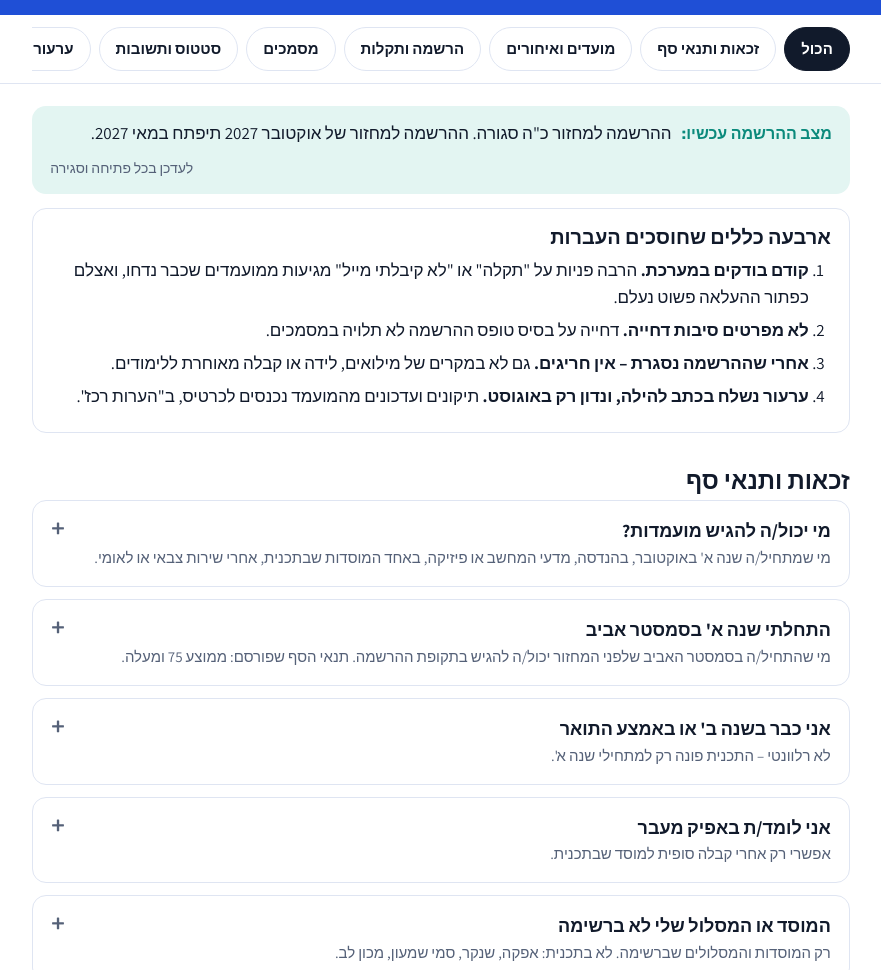
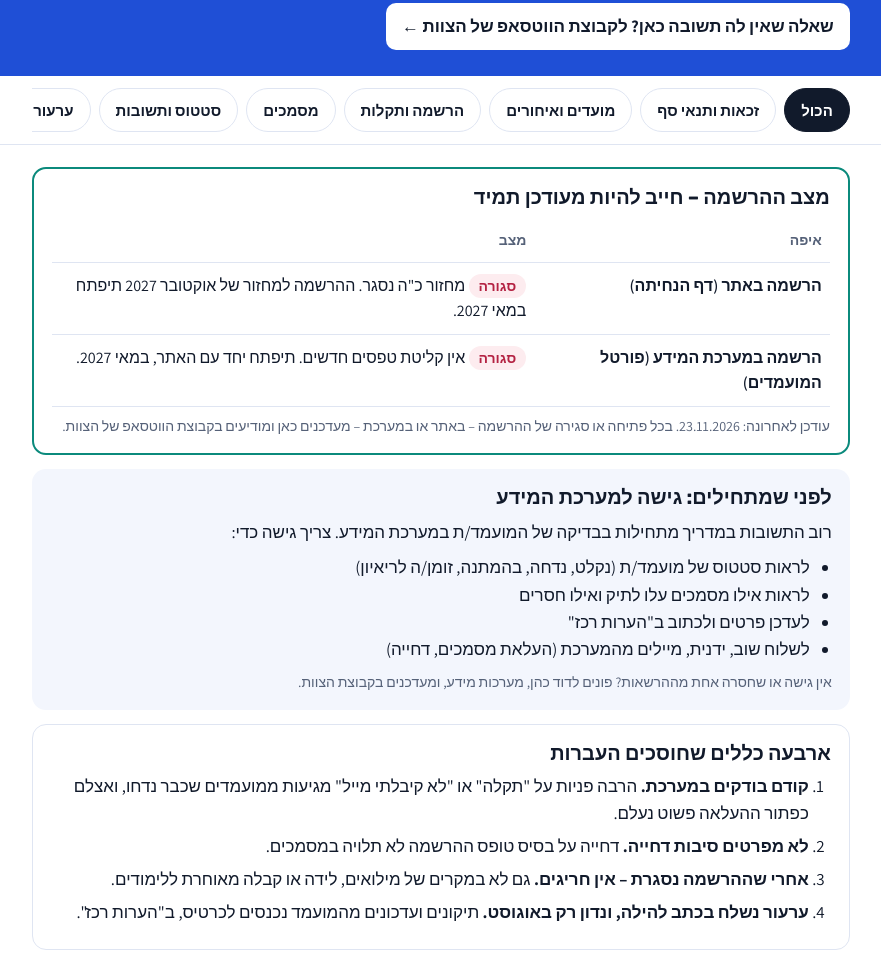
Before and after one commit to atidim-1/atidim, a plain HTML site: page miyun/index.html in a window 1280 px wide. Shown: the part 252-1222 px from the top of the page, without its empty margins (199-1080 px from the left). Drawn offline with Linux system fonts and the light colour scheme.

Commit message:
מדריך מיון: הסרת כלי ריאיון, קישור לקבוצת הצוות, מצב הרשמה באתר ובמערכת, גישה למערכת המידע
Co-Authored-By: Claude Opus 5.5 <noreply@anthropic.com>
Claude-Session: https://claude.ai/code/session_01P3N1Qbb5Ugvho32cgoL7q2

```diff
--- a/miyun/index.html
+++ b/miyun/index.html
@@ -41,6 +41,16 @@ nav{position:sticky;top:0;z-index:5;background:var(--bg);border-bottom:1px solid
 .now{margin:22px 0 0;background:var(--goSoft);border-radius:14px;padding:14px 18px;display:flex;gap:10px;flex-wrap:wrap;align-items:baseline}
 .now b{font:700 16px Rubik,sans-serif;color:var(--go)}
 .now small{color:var(--mute);font-size:14px;margin-inline-start:auto}
+.status{margin:22px 0 0;border:2px solid var(--go);border-radius:14px;padding:16px 18px}
+.status h2,.access h2{margin:0 0 10px;font-size:20px}
+.status table td:first-child{font-weight:600;width:38%}
+.badge{display:inline-block;font-weight:700;border-radius:999px;padding:1px 10px;font-size:14px}
+.badge.off{background:var(--warnSoft);color:var(--warn)}.badge.on{background:var(--goSoft);color:var(--go)}
+.status small,.access small{display:block;color:var(--mute);font-size:14px;margin-top:8px}
+.access{margin:14px 0 0;background:var(--panel);border-radius:14px;padding:16px 18px}
+.access ul{margin:0;padding-inline-start:22px}
+.wa{display:inline-flex;align-items:center;gap:8px;margin-top:14px;background:#fff;color:#111a2b;font-weight:700;text-decoration:none;border-radius:10px;padding:10px 16px;min-height:44px}
+.wa:focus-visible{outline:3px solid #fff;outline-offset:2px}
 .rules{margin:14px 0 0;border:1px solid var(--line);border-radius:14px;padding:16px 18px}
 .rules h2{margin:0 0 8px;font-size:20px}
 .rules ol{margin:0;padding-inline-start:22px}.rules li{margin-bottom:6px}
@@ -91,12 +101,34 @@ footer{border-top:1px solid var(--line);margin-top:40px;padding:20px 0 40px;font
    <input id="s" type="search" placeholder="חיפוש: שומת מס, אפקה, קוד SMS, ערעור…" aria-label="חיפוש שאלה">
    <label class="sig">חתימה:<input id="sig" value="הדר" aria-label="שם לחתימה"></label>
   </div>
+  <a class="wa" href="https://chat.whatsapp.com/BAKtJpRYbCKCXt6iM0INDG" target="_blank" rel="noopener">שאלה שאין לה תשובה כאן? לקבוצת הווטסאפ של הצוות ←</a>
  </div>
 </header>
 <nav><div class="wrap"><div class="chips" id="chips"></div></div></nav>
 
 <div class="wrap" id="top">
- <div class="now"><b>מצב ההרשמה עכשיו:</b> ההרשמה למחזור כ"ה סגורה. ההרשמה למחזור של אוקטובר 2027 תיפתח במאי 2027. <small>לעדכן בכל פתיחה וסגירה</small></div>
+ <section class="status" aria-labelledby="st">
+  <h2 id="st">מצב ההרשמה – חייב להיות מעודכן תמיד</h2>
+  <table class="stack">
+   <thead><tr><th>איפה</th><th>מצב</th></tr></thead>
+   <tbody>
+    <tr><td>הרשמה באתר (דף הנחיתה)</td><td><span class="badge off">סגורה</span> מחזור כ"ה נסגר. ההרשמה למחזור של אוקטובר 2027 תיפתח במאי 2027.</td></tr>
+    <tr><td>הרשמה במערכת המידע (פורטל המועמדים)</td><td><span class="badge off">סגורה</span> אין קליטת טפסים חדשים. תיפתח יחד עם האתר, במאי 2027.</td></tr>
+   </tbody>
+  </table>
+  <small>עודכן לאחרונה: 23.11.2026. בכל פתיחה או סגירה של ההרשמה – באתר או במערכת – מעדכנים כאן ומודיעים בקבוצת הווטסאפ של הצוות.</small>
+ </section>
+ <section class="access" aria-labelledby="ac">
+  <h2 id="ac">לפני שמתחילים: גישה למערכת המידע</h2>
+  <p style="margin:0 0 8px">רוב התשובות במדריך מתחילות בבדיקה של המועמד/ת במערכת המידע. צריך גישה כדי:</p>
+  <ul>
+   <li>לראות סטטוס של מועמד/ת (נקלט, נדחה, בהמתנה, זומן/ה לריאיון)</li>
+   <li>לראות אילו מסמכים עלו לתיק ואילו חסרים</li>
+   <li>לעדכן פרטים ולכתוב ב"הערות רכז"</li>
+   <li>לשלוח שוב, ידנית, מיילים מהמערכת (העלאת מסמכים, דחייה)</li>
+  </ul>
+  <small>אין גישה או שחסרה אחת מההרשאות? פונים לדוד כהן, מערכות מידע, ומעדכנים בקבוצת הצוות.</small>
+ </section>
  <div class="rules">
   <h2>ארבעה כללים שחוסכים העברות</h2>
   <ol>
@@ -122,34 +154,21 @@ footer{border-top:1px solid var(--line);margin-top:40px;padding:20px 0 40px;font
    <tr><td>סטודנטים שכבר בתכנית (תשלומים, ממוצע, הקפאה, אישור מלגה)</td><td>הרכזת המלווה שמופיעה במייל הקבלה</td></tr>
    <tr><td>תקלה במערכת שאינה קשורה לדחייה</td><td>דוד כהן, מערכות מידע – עם צילום מסך ות"ז</td></tr>
    <tr><td>מייל דיוור או SMS שלא הגיע גם אחרי שליחת התבנית</td><td>יונה</td></tr>
-   <tr><td>מועדי ריאיון חסרים, שיחה עם בוגרים, שיתופי פעולה, ספקים, גופים חיצוניים</td><td>הילה</td></tr>
+   <tr><td>מועדי ריאיון חסרים, מקרה שלא מופיע במדריך, שיחה עם בוגרים, שיתופי פעולה, ספקים, גופים חיצוניים</td><td><a href="https://chat.whatsapp.com/BAKtJpRYbCKCXt6iM0INDG" target="_blank" rel="noopener">קבוצת הווטסאפ של הצוות</a></td></tr>
    <tr><td>מייל חשוד (מכתב התראה משפטי עם קישור, בקשת תשלום)</td><td>לא ללחוץ על קישורים; להעביר למערכות מידע</td></tr>
   </tbody>
  </table>
 </section>
 
-<section class="wrap" data-cat="interview" id="tools">
- <h2>כלים לריאיון</h2>
- <p class="sub">לשימוש פנימי בזמן הריאיון – לא לשליחה למועמדים.</p>
- <div class="grid">
-  <div class="box"><h3>שאלות מרכזיות</h3><ul>
-   <li><b>מוטיבציה:</b> למה בחרת במסלול הלימודים?</li>
-   <li><b>קריירה:</b> איפה את/ה רואה את עצמך בעוד חמש שנים?</li>
-   <li><b>התמדה:</b> ספר/י על יעד שהשגת למרות קושי.</li></ul></div>
-  <div class="box good"><h3>סימנים חיוביים</h3><ul>
-   <li>מוטיבציה גבוהה</li><li>מודעות עצמית</li><li>רצון להתפתח</li></ul></div>
-  <div class="box bad"><h3>סימני אזהרה</h3><ul>
-   <li>חוסר מחויבות</li><li>חוסר התאמה לתנאי הסף</li><li>מסמכים לא עקביים</li></ul></div>
- </div>
-</section>
-<p class="empty wrap" id="empty">לא נמצאה שאלה מתאימה. אם זו שאלה חדשה – שווה להוסיף אותה למדריך אחרי שיש עליה תשובה.</p>
+
+<p class="empty wrap" id="empty">לא נמצאה שאלה מתאימה. שואלים ב<a href="https://chat.whatsapp.com/BAKtJpRYbCKCXt6iM0INDG" target="_blank" rel="noopener">קבוצת הווטסאפ של הצוות</a>, ואחרי שיש תשובה – מוסיפים אותה למדריך.</p>
 
 <footer class="wrap">חלקים מסומנים <span class="ph">כך</span> משלימים לפני השליחה, ומשפט מסומן שלם – בוחרים אם הוא מתאים. מבוסס על ההתכתבויות בתיבת info2022 בשנים 2025–2026.</footer>
 
 <script>
 {
 const T1="https://tinyurl.com/37rdzmyy",T2="https://tinyurl.com/sap3cnky",HILA="Hilaz@atidim.org.il";
-const CATS=[["all","הכול"],["elig","זכאות ותנאי סף"],["dates","מועדים ואיחורים"],["tech","הרשמה ותקלות"],["docs","מסמכים"],["status","סטטוס ותשובות"],["appeal","ערעורים וחריגים"],["route","למי מעבירים"],["interview","כלים לריאיון"]];
+const CATS=[["all","הכול"],["elig","זכאות ותנאי סף"],["dates","מועדים ואיחורים"],["tech","הרשמה ותקלות"],["docs","מסמכים"],["status","סטטוס ותשובות"],["appeal","ערעורים וחריגים"],["route","למי מעבירים"]];
 const ITEMS=[
 // זכאות
 {c:"elig",q:"מי יכול/ה להגיש מועמדות?",k:"תנאי סף זכאות מתאים",rule:"מי שמתחיל/ה שנה א' באוקטובר, בהנדסה, מדעי המחשב או פיזיקה, באחד המוסדות שבתכנית, אחרי שירות צבאי או לאומי.",
@@ -164,7 +183,7 @@ const ITEMS=[
  ch:"אפיק ספיר←בן גוריון: אפשר להגיש אחרי המעבר לבן גוריון, אם יש התאמה לפרופיל. אפיק מהאוניברסיטה הפתוחה כשהמועמד כבר באמצע התואר – לא רלוונטי."},
 {c:"elig",q:"המוסד או המסלול שלי לא ברשימה",k:"אפקה שנקר סמי שמעון מכון לב ספיר מסלול מוסד רשימה",rule:"רק המוסדות והמסלולים שברשימה. לא בתכנית: אפקה, שנקר, סמי שמעון, מכון לב.",
  m:"התכנית פועלת במוסדות ובמסלולים שנקבעו מראש, ו‹המוסד/המסלול› לא נכלל בהם, ולכן לצערנו לא נוכל להתקדם בתהליך.\nרשימת המוסדות והמסלולים המלאה: "+T1,
- ch:"אושרו בעבר: ביואינפורמטיקה (ת\"א), הנדסה כימית (טכניון). לא אושרו: חקלאות ואגרונומיה, טכנולוגיות דיגיטליות ברפואה (HIT). רק אם המסלול חדש ולא ברור – בודקים עם הילה."},
+ ch:"אושרו בעבר: ביואינפורמטיקה (ת\"א), הנדסה כימית (טכניון). לא אושרו: חקלאות ואגרונומיה, טכנולוגיות דיגיטליות ברפואה (HIT). רק אם המסלול חדש ולא ברור – שואלים בקבוצת הצוות."},
 {c:"elig",q:"לא שירתתי בצבא / עתודה / דחיתי את הגיוס",k:"שירות צבאי עתודה דחיית שירות לאומי פטור",rule:"התכנית מחייבת שירות צבאי או לאומי. מועמד/ת מרקע חרדי – מעבירים להדס.",
  m:"תכנית עתידים לתעשייה ולהייטק מיועדת לסטודנטים לאחר שירות צבאי או שירות לאומי, ולכן לצערנו לא נוכל להתקדם בתהליך.\nמאחלות לך הצלחה רבה בלימודים.",
  ch:"לא שולחים את המייל הזה אם המועמד/ת מרקע חרדי – מעבירים להדס, שם בוחנים את המקרה. סטודנט לפני גיוס – מדור מלגות."},
@@ -177,7 +196,7 @@ const ITEMS=[
  m:"את/ה מופיע/ה במערכת שלנו כבוגר/ת קדם עתידים. ההרשמה למחזור הרלוונטי לך תיפתח ב־‹מאי 2027›, ואין צורך להכין מסמכים כבר עכשיו. נשמח לראות אותך!"},
 {c:"elig",q:"STEP UP, TakeOff ומלגות נוספות",k:"סטפ אפ STEP UP TakeOff טייקאוף ממדים מלגה נוספת שילוב",rule:"STEP UP ו־TakeOff הם חלק מעתידים לתעשייה ולהייטק – נרשמים באותו טופס. מלגת ממדים ללימודים משתלבת.",
  m:"נבחרת STEP UP מיועדת למי שמתקבלות לתכנית עתידים לתעשייה ולהייטק, ומסלול TakeOff לחיילים בודדים משולב בתוך התכנית. בשני המקרים נרשמים דרך טופס ההרשמה הרגיל, ובאותם מוסדות: "+T2,
- ch:"שאלות על אופן העברת הכסף או שילוב עם מלגות אחרות (חוץ מממדים) – להילה."},
+ ch:"שאלות על אופן העברת הכסף או שילוב עם מלגות אחרות (חוץ מממדים) – בקבוצת הצוות."},
 // מועדים
 {c:"dates",q:"מתי ההרשמה נפתחת?",k:"פתיחה מתי נפתח הרשמה שנה הבאה",rule:"נפתחת במאי. מתחילת אוגוסט – על בסיס מקום פנוי. נסגרת באמצע ספטמבר.",
  m:"ההרשמה לתכנית נפתחת בכל שנה במאי. ההרשמה למחזור של אוקטובר ‹2027› תיפתח ב־‹מאי 2027›.\nכל הפרטים ותנאי הסף: "+T1},
@@ -205,7 +224,7 @@ const ITEMS=[
 {c:"tech",q:"אני בחו\"ל ולא מקבל/ת את קוד ה־SMS",k:"חו\"ל חול קוד אימות סים טלפון לא זמין",sys:"בודקים סטטוס קודם.",
  rule:"הקוד נשלח רק לטלפון. במקרה כזה המסמכים נשלחים במייל.",
  m:"הקוד לכניסה לאזור האישי נשלח רק בהודעת SMS. בינתיים אפשר לשלוח את המסמכים הנדרשים במייל חוזר, ונצרף אותם לבקשה שלך.",
- ch:"את המסמכים שמגיעים במייל מעבירים להילה, כדי שיצורפו לתיק."},
+ ch:"את המסמכים שמגיעים במייל מצרפים לתיק במערכת המידע."},
 {c:"tech",q:"תקלה באזור האישי: \"נמצאו מספר רשומות\", שגיאה, אין כפתור העלאה",k:"תקלה שגיאה רשומות כפתור העלאה לא מופיע נכשלה כניסה סיום",sys:"בודקים סטטוס. אצל מי שנדחה/תה כפתור העלאת המסמכים נעלם.",
  act:"אם הבקשה לא נדחתה – פותחים קריאה לדוד כהן (מערכות מידע) עם צילום מסך ות\"ז.",
  m:"תודה על העדכון. העברתי את התקלה לבדיקת צוות מערכות המידע, ואעדכן אותך ברגע שתיפתר. אם אפשר – שלח/י לי צילום מסך של ההודעה שמופיעה."},
@@ -252,7 +271,7 @@ const ITEMS=[
  m:"אין בעיה – אפשר לשלוח את התלוש ישירות למייל הזה, ונצרף אותו לבקשה."},
 {c:"docs",q:"מי רואה את המסמכים? (אבטחת מידע)",k:"אבטחת מידע פרטיות מחיקה מי רואה נשמר",
  m:"שאלה חשובה:\n• בשלבי המיון המסמכים נחשפים לצוות התכנית בלבד.\n• הם נשמרים בענן המאובטח של העמותה.\n• מי שמתקבל/ת חותם/ת על הסכם שמאשר להעביר את המסמכים לגורמים נוספים בעמותה (כמו מחלקת הכספים) ולגורמי מימון, כמו מפעל הפיס.\n• אפשר לבקש למחוק את המסמכים.\nתלושי השכר של ההורים הם חלק מהתמונה הכלכלית־משפחתית שעוזרת לנו להעריך את הזכאות לסיוע, ולא נועדו לבחון את ההורים באופן אישי.",
- ch:"מבקשים מדיניות פרטיות כתובה – להילה."},
+ ch:"מבקשים מדיניות פרטיות כתובה – שואלים בקבוצת הצוות."},
 {c:"docs",q:"עדכון על שינוי (פיטורים, שינוי בהכנסה, נישואין)",k:"שינוי מצב פיטורים העלאה בשכר נישואין עדכון",act:"מצרפים את המסמך וכותבים ב\"הערות רכז\".",
  m:"תודה על העדכון. צירפתי אותו לכרטיס המועמדות שלך, כדי שצוות הבדיקה ייקח אותו בחשבון."},
 {c:"docs",q:"קיבלתי הודעה שחסר מסמך",k:"מסמך חסר השלמה",sys:"בודקים בתיק מה בדיוק חסר.",
@@ -273,7 +292,7 @@ const ITEMS=[
  m:"אנחנו לא מפרטים את סיבות הדחייה. ההחלטה התקבלה על בסיס טופס ההרשמה, ומשמעותה שלא נמצאה התאמה לפרופיל המשתתפים בתכנית.\nמאחלות לך הצלחה רבה בהמשך הדרך."},
 {c:"status",q:"התקבלתי ללימודים / יש לי ציון פסיכומטרי חדש",k:"עדכון קבלה פסיכומטרי ציון SAT",act:"מעדכנים בכרטיס.",
  m:"תודה על העדכון וברכות! עדכנתי את זה בתיק שלך במערכת."},
-{c:"status",q:"קיבלתי הזמנה לריאיון ואין מועדים / הקישור לא עובד",k:"ריאיון ראיון מועד שיבוץ קישור קבוצה",act:"מעבירים להילה – היא פותחת שיבוצים נוספים.",
+{c:"status",q:"קיבלתי הזמנה לריאיון ואין מועדים / הקישור לא עובד",k:"ריאיון ראיון מועד שיבוץ קישור קבוצה",act:"כותבים בקבוצת הצוות – פותחים שיבוצים נוספים.",
  m:"תודה שעדכנת. אנחנו פותחים מועדים נוספים, ואעדכן אותך ממש בקרוב."},
 {c:"status",q:"איך להתכונן לריאיון?",k:"הכנה ריאיון ראיון להתכונן נושאים",
  m:"הריאיון הוא שיחה אישית שנועדה להכיר אותך. מומלץ להכיר את התכנית מראש ("+T1+") ולחשוב על המוטיבציה שלך, הלימודים, השאיפות והאתגרים שהתמודדת איתם. אין תשובות נכונות או לא נכונות."},
@@ -300,7 +319,7 @@ const esc=t=>t.replace(/&/g,"&amp;").replace(/</g,"&lt;").replace(/"/g,"&quot;")
 const hi=t=>esc(t).replace(/‹([^›]+)›/g,'<span class="ph">$1</span>');
 let cat="all";
 function render(){
- main.innerHTML=CATS.filter(c=>!["all","route","interview"].includes(c[0])).map(([id,name])=>{
+ main.innerHTML=CATS.filter(c=>!["all","route"].includes(c[0])).map(([id,name])=>{
   const list=ITEMS.map((it,i)=>[it,i]).filter(([it])=>it.c===id);
   return `<section data-cat="${id}"><h2>${name}</h2>`+list.map(([it,i])=>`
   <details class="card" data-text="${esc([it.q,it.k,it.rule,it.sys,it.act,it.m,it.ch].filter(Boolean).join(' '))}">
@@ -321,7 +340,7 @@ function filter(){
  document.getElementById('top').hidden=!!q||cat!=="all";
  document.querySelectorAll('[data-cat]').forEach(sec=>{
   const c=sec.dataset.cat,catOk=cat==="all"||cat===c;
-  if(c==="interview"||c==="route"){const ok=catOk&&(!q||sec.textContent.includes(q));sec.hidden=!ok;if(ok)shown++;return}
+  if(c==="route"){const ok=catOk&&(!q||sec.textContent.includes(q));sec.hidden=!ok;if(ok)shown++;return}
   let n=0;sec.querySelectorAll('.card').forEach(card=>{const ok=catOk&&(!q||card.dataset.text.includes(q));card.hidden=!ok;if(ok){n++;card.open=!!q&&n<=3}else card.open=false});
   sec.hidden=!n;shown+=n;
  });
```
